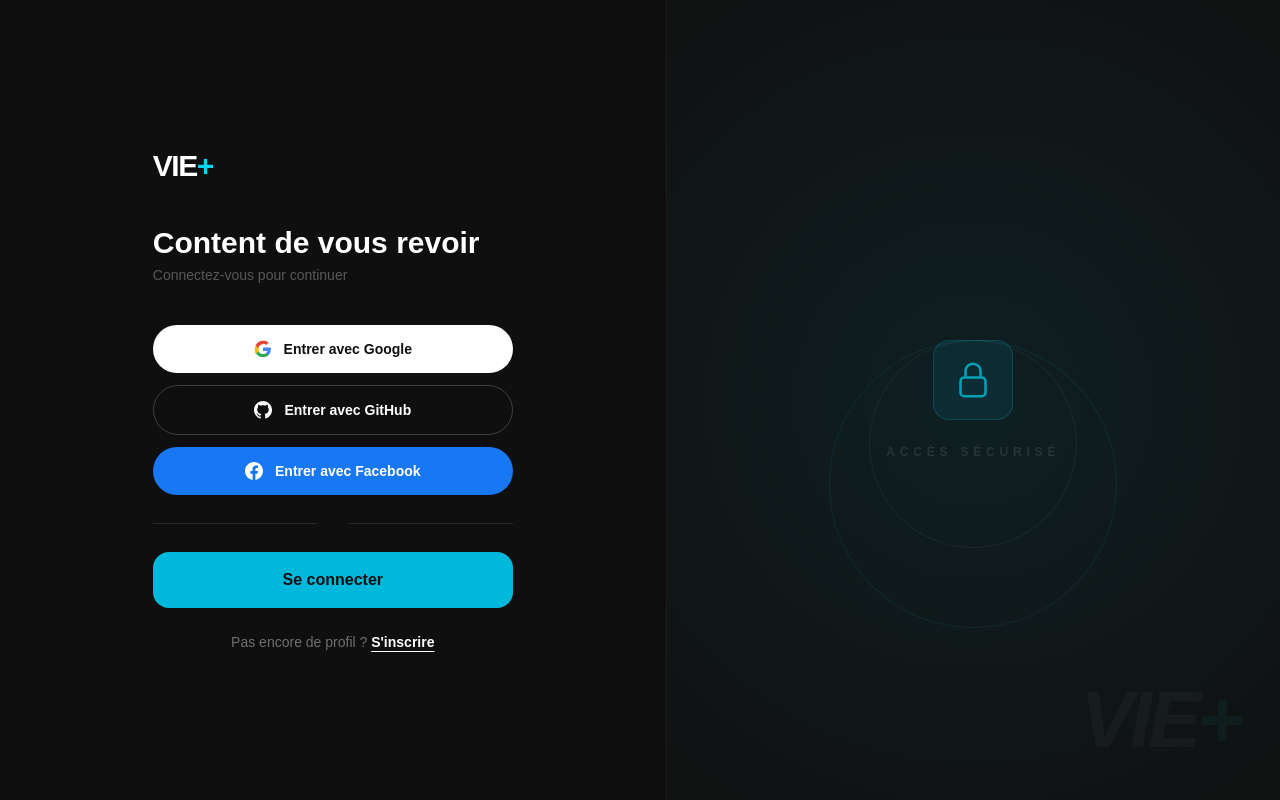
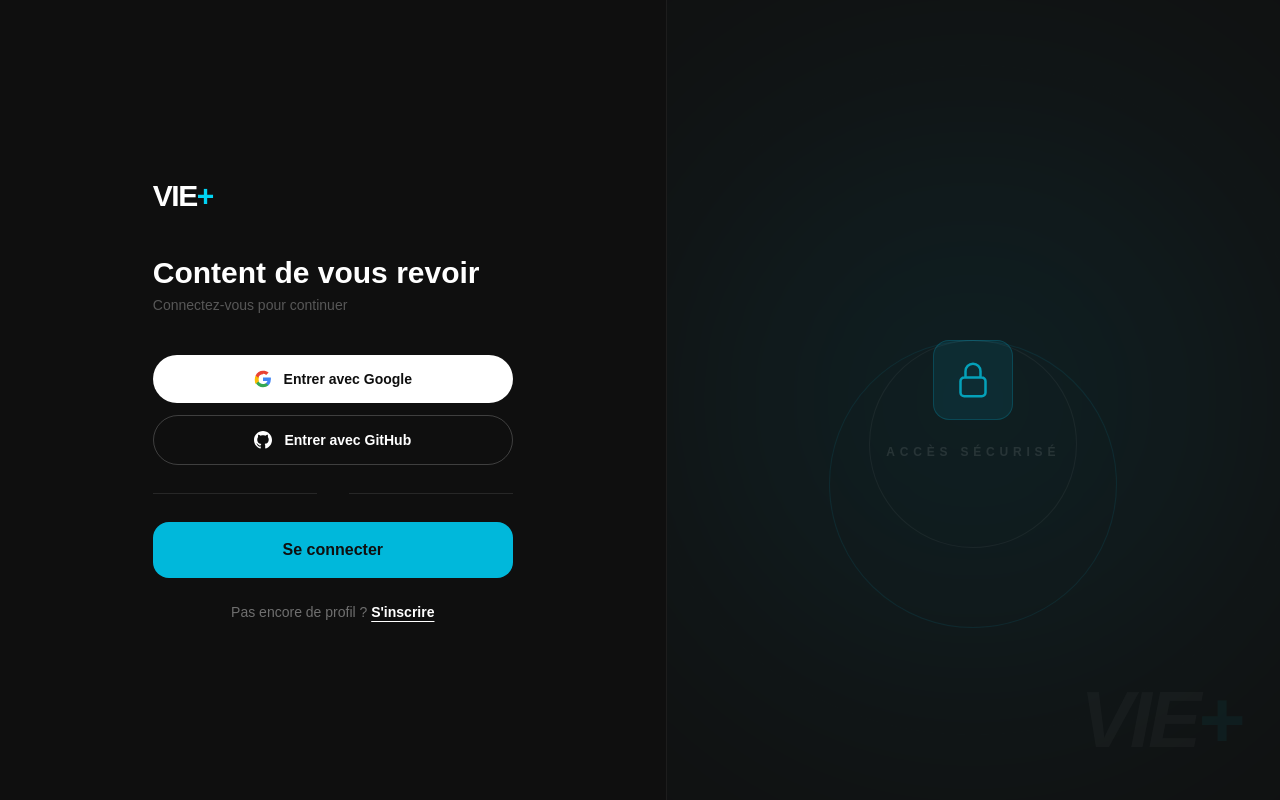
Before and after one commit to raherinjaka/vie-plus, a Next.js app: page /login in a window 1280 px wide. Built offline with nearby package versions, Linux system fonts and the light colour scheme.

Commit message:
Suppression Facebook

```diff
--- a/app/login/page.tsx
+++ b/app/login/page.tsx
@@ -42,7 +42,7 @@
     setIsLoading(false);
   };
 
-  const handleOAuthLogin = async (provider: 'google' | 'github' | 'facebook') => {
+  const handleOAuthLogin = async (provider: 'google' | 'github') => {
     setIsLoading(true);
     setNotif(null);
     try {
@@ -154,20 +154,6 @@
               }
               Entrer avec GitHub
             </button>
-
-            {/* Bouton Facebook */}
-            <button
-              onClick={() => handleOAuthLogin('facebook')}
-              disabled={isLoading}
-              className="flex items-center justify-center gap-3 w-full bg-[#1877F2] hover:bg-[#165fc7] text-white text-sm font-semibold py-3.5 px-5 rounded-full transition-all active:scale-[0.98] disabled:opacity-50"
-            >
-              {isLoading ? (
-                <Loader2 size={18} className="animate-spin" />
-              ) : (
-                <FacebookIcon size={18} />
-              )}
-              Entrer avec Facebook
-            </button>
           </div>
 
           {/* Séparateur */}
```
